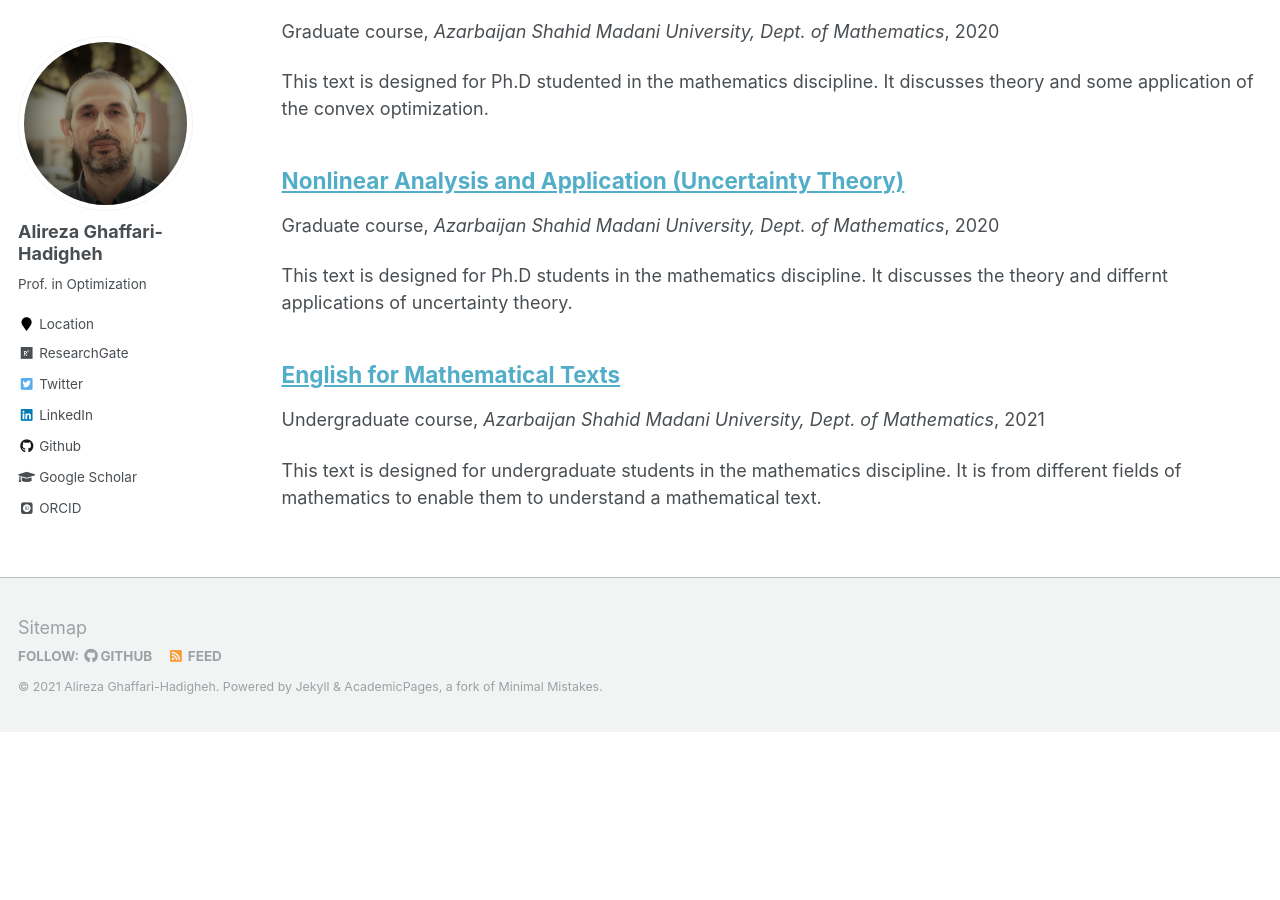
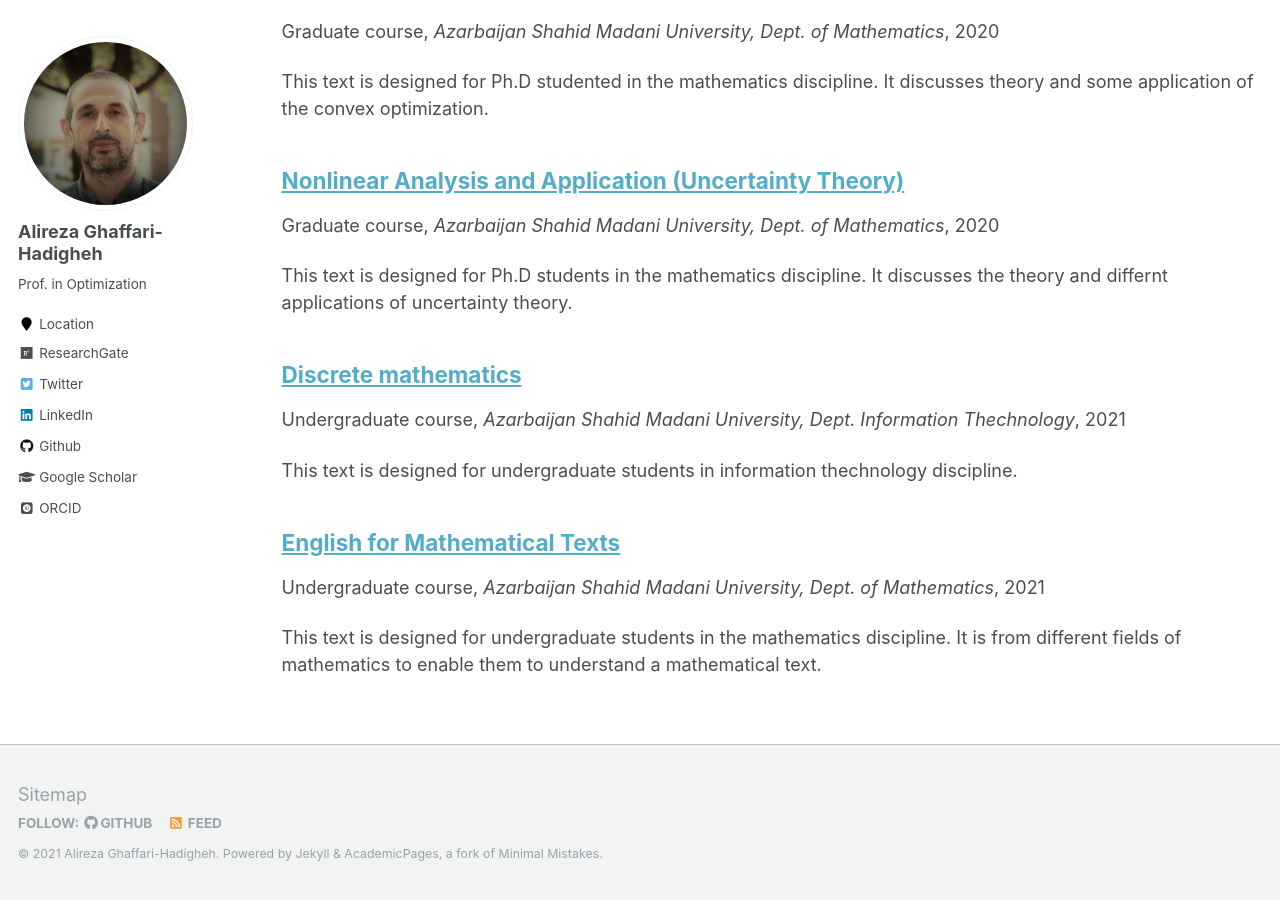
Before and after one commit to Hadigheha/hadigheha.github.io, a Jekyll site: the page built from _pages/collection-archive.html, in a window 1280 px wide and 900 px high, scrolled down 10505 px. Built offline with Jekyll 4.4.1, drawn with Linux system fonts in a browser that asks for light colours; some web fonts are replaced; before the commit the page ends 11237 px from its top, so only the background shows below that; part of the change alters nothing that is shown; some of the changed text lies outside the part shown.

Commit message:
information thechnology updated

```diff
--- a/_config.yml
+++ b/_config.yml
@@ -182,7 +182,7 @@ collections:
   publications:
     output: true
     permalink: /:collection/:path/
-  books:
+  portfolio:
     output: true
     permalink: /:collection/:path/
   talks:
--- /dev/null
+++ b/_teaching/Discrete-mathematics.md
@@ -0,0 +1,76 @@
+---
+title: "Discrete mathematics"
+collection: teaching
+type: "Undergraduate course"
+permalink: /teaching/Discrete-mathematics
+venue: "Azarbaijan Shahid Madani University, Dept. Information Thechnology"
+date: 2021-2-1
+location: "Tabriz, Iran"
+---
+This text is designed for undergraduate students in information thechnology  discipline.
+
+Contents
+======
+
+| Week | Subjects | Related Preparation |
+|------|----------|---------------------|
+|1|	Logic and proofs|	Book, Chapter 1|
+|------|----------|---------------------|
+|2|	Logic and proofs|	book, Chapter 1|
+|------|----------|---------------------|
+|3|	Logic and proofs+Quiz|	book, Chapter 1|
+|------|----------|---------------------|
+|4|	Sets, Functions, and Relations|	book, Chapter 2|
+|------|----------|---------------------|
+|5|	Sets, Functions, and Relations|	book, Chapter 2|
+|------|----------|---------------------|
+|6|	Sets, Functions, and Relations+Quiz|	book, Chapter 2|
+|------|----------|---------------------|
+|7|	Counting Principles|	book, Chapter 3|
+|------|----------|---------------------|
+|8|	Counting Principles +Midterm|	book, Chapter 3|
+|------|----------|---------------------|
+|9|	Counting Principles+Quiz|	book, Chapter 3|
+|------|----------|---------------------|
+|10|	Graphs|	book, Chapter 4|
+|------|----------|---------------------|
+|11|	Graphs|	book, Chapter 4|
+|------|----------|---------------------|
+|12|	Graphs	+Quiz|book, Chapter 4|
+|------|----------|---------------------|
+|13|	Recurrence relation|	book, Chapter 5|
+|------|----------|---------------------|
+|14|	Recurrence relation|	book, Chapter 5|
+|------|----------|---------------------|
+|15|	Recurrence relation|	 book, Chapter 5|
+|------|----------|---------------------|
+|16|	Recurrence relation+Quiz| 	 book, Chapter 5|
+|------|----------|---------------------|
+
+Evaluation System
+======
+
+|Semester Requirements|	Number|	Percentage of Grade|
+|------|----------|---------------------|
+|Attendance/Participation|1|5|
+|------|----------|---------------------|
+|Quizzes/Studio Critics|10|50|
+|------|----------|---------------------|
+|Project|-|-|
+|------|----------|---------------------|
+|Midterms/Oral Exams|6|30|
+|------|----------|---------------------|
+|Final/Oral Exam|3|15|
+|------|----------|---------------------|
+|Total|20|100|
+|------|----------|---------------------|
+|PERCENTAGE OF SEMESTER WORK|17|85|
+|------|----------|---------------------|
+|PERCENTAGE OF FINAL WORK|3|15|
+|------|----------|---------------------|
+|Total	|20|	100|
+
+Sources
+======
+
+* You can Download the Course Notes  from [here](Textbooks/Tarkibiyat.pdf).
```
Also changed, not shown: 1 other file.
